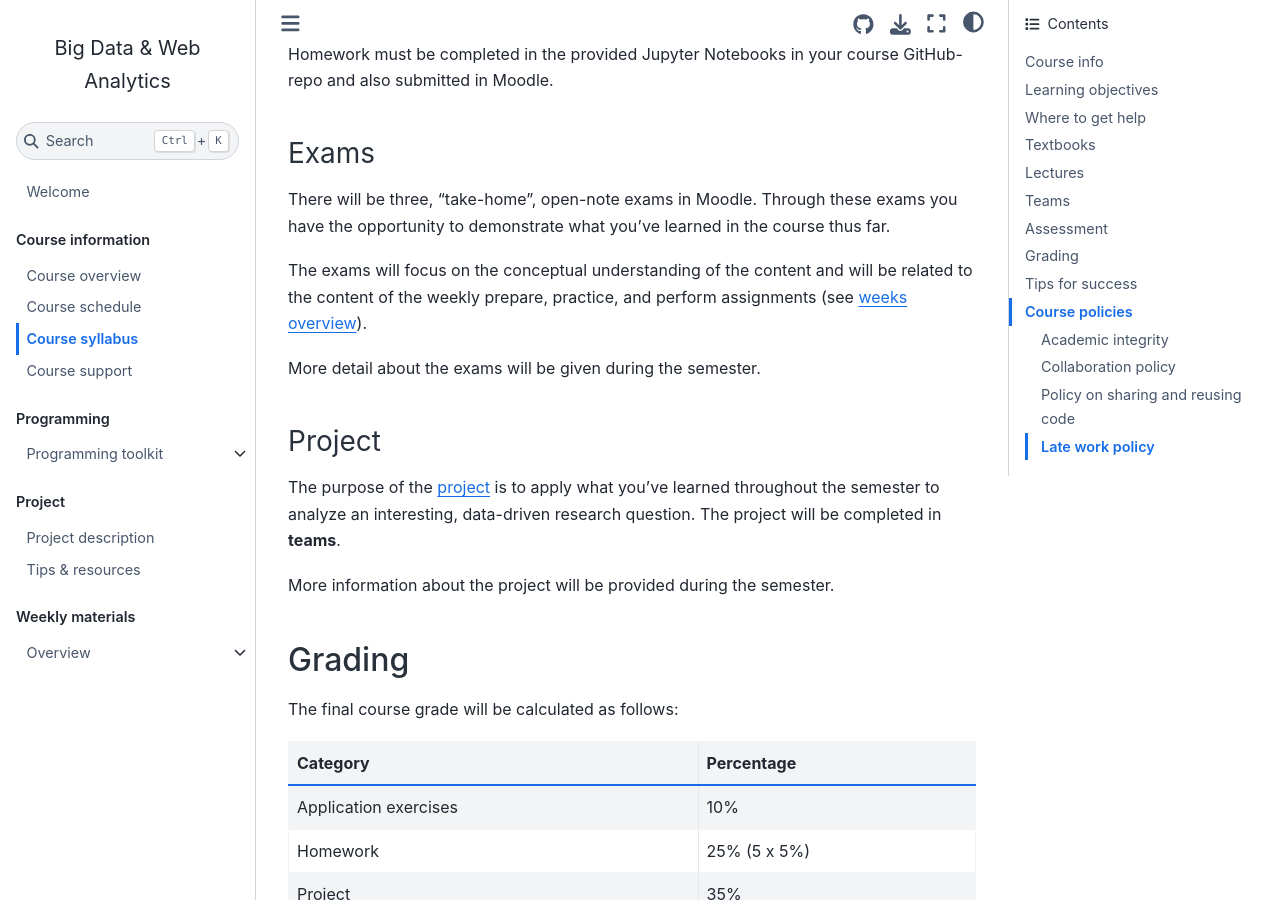
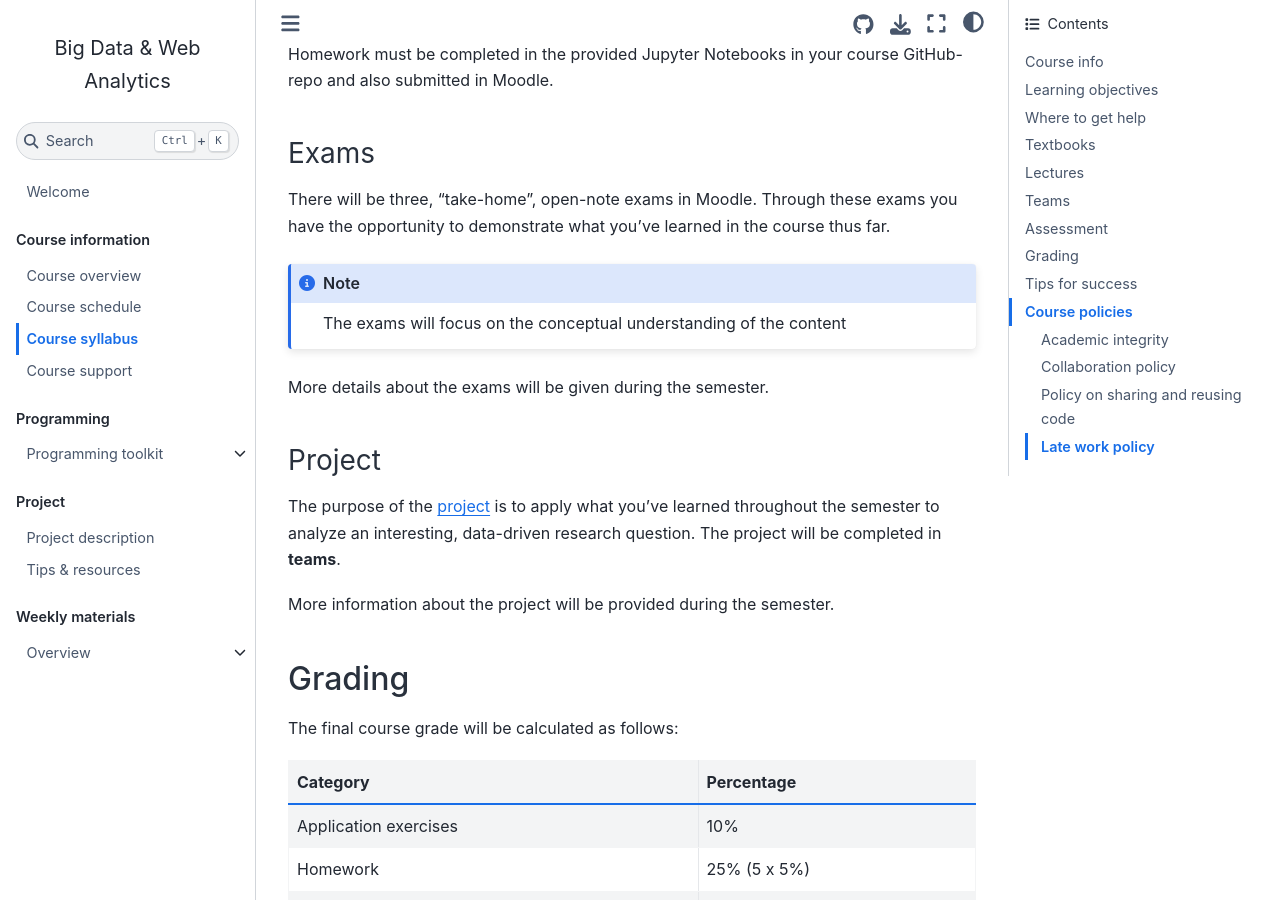
Before and after one commit to om2-ws22/website, a Jupyter Book: the page built from docs/course-syllabus.md, in a window 1280 px wide and 900 px high, scrolled down 3138 px. Built offline with Jupyter Book 1.0.4 settings and Sphinx 7.4.7 and the Sphinx Book theme 1.1.4, drawn with Linux system fonts in a browser that asks for light colours; comment, search, counter and statistics services are not loaded.

Commit message:
Update course-syllabus.md

```diff
--- a/docs/course-syllabus.md
+++ b/docs/course-syllabus.md
@@ -112,9 +112,12 @@ Homework must be completed in the provided Jupyter Notebooks in your course GitH
 There will be three, "take-home", open-note exams in Moodle.
 Through these exams you have the opportunity to demonstrate what you've learned in the course thus far.
 
-The exams will focus on the conceptual understanding of the content and will be related to the content of the weekly prepare, practice, and perform assignments (see [weeks overview](../weeks/weeks-overview.md)).
 
-More detail about the exams will be given during the semester.
+:::{Note}
+The exams will focus on the conceptual understanding of the content
+:::
+
+More details about the exams will be given during the semester.
 
 (project)=
 ### Project
```
